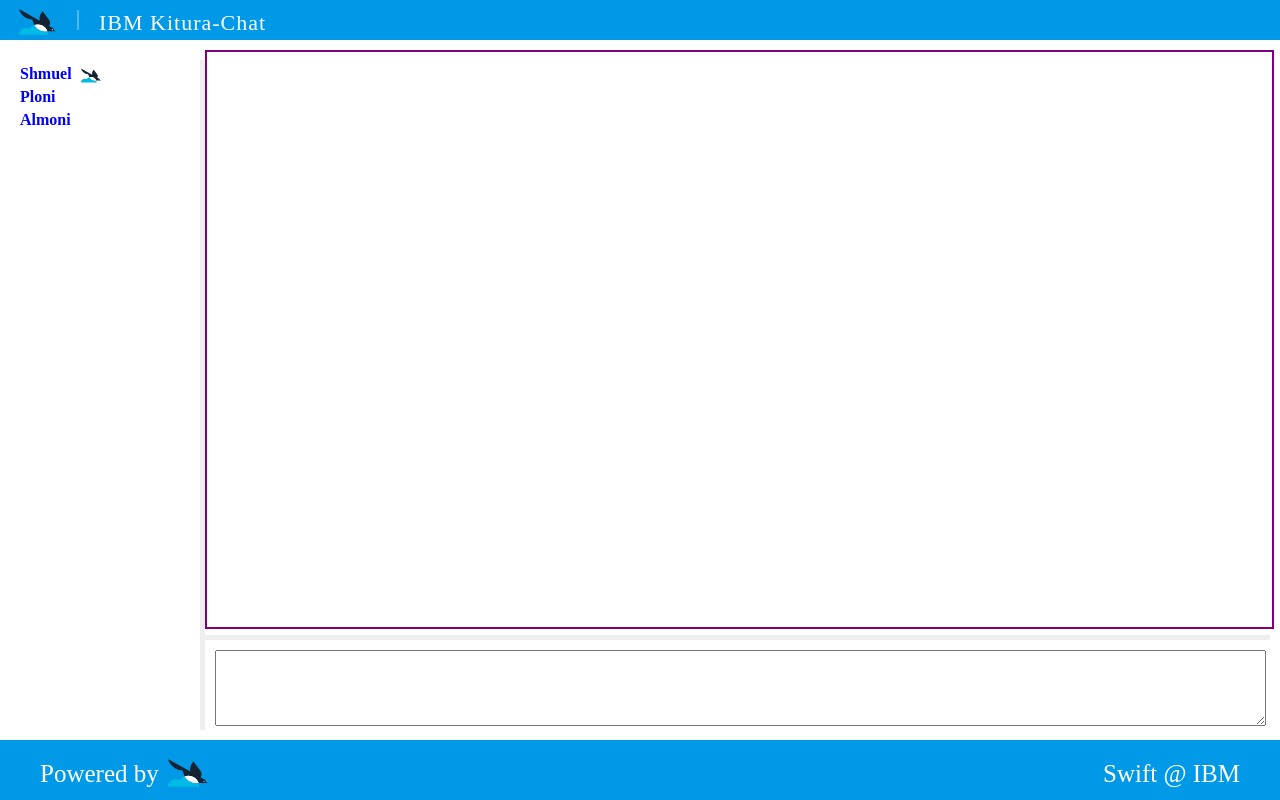
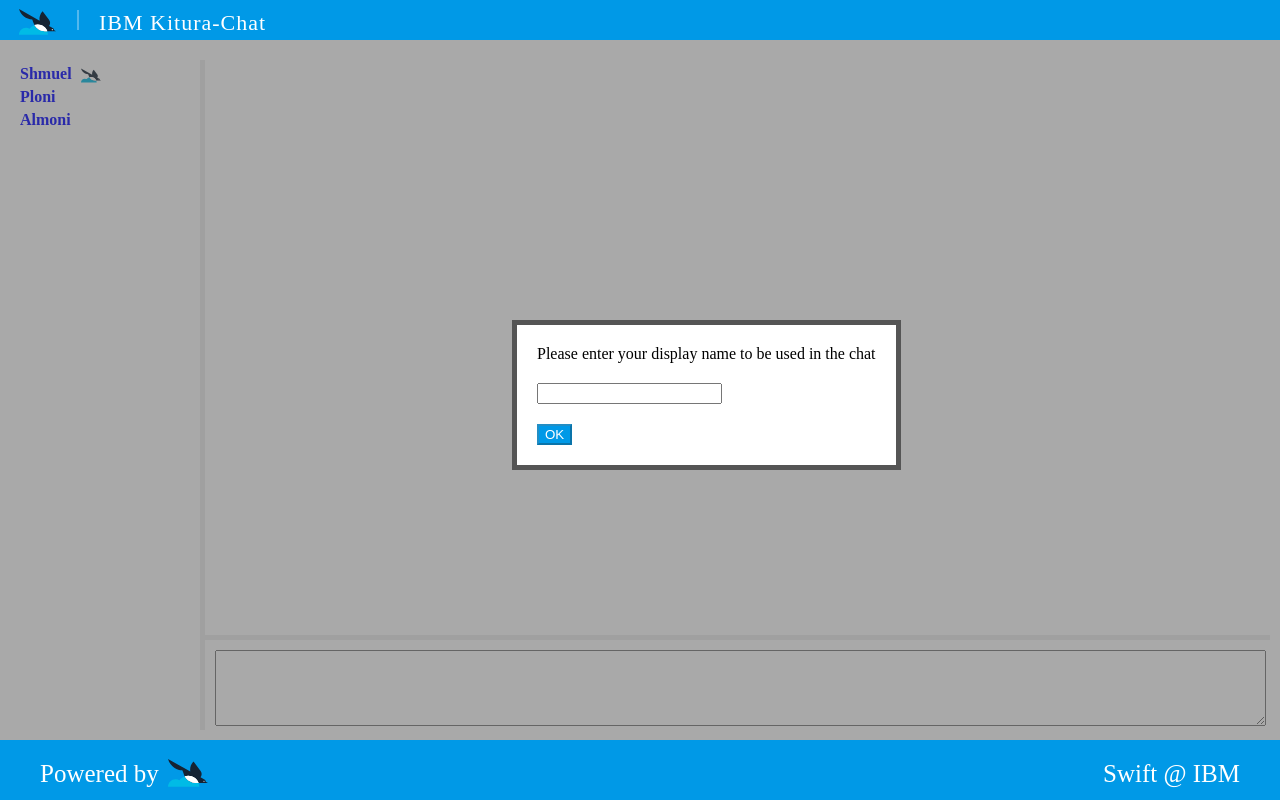
Before and after one commit to IBM-Swift-Sunset/Kitura-Chat-Server, a website: page public/index.html in a window 1280 px wide. Drawn offline with nearby package versions, Linux system fonts and the light colour scheme.

Commit message:
IBM-Swift/Kitura#33 Added dialog to get display name from user

```diff
--- a/public/app.js
+++ b/public/app.js
@@ -25,12 +25,17 @@
         var messagesArea = $('.messagesArea');
         var inputAreaSplitter = $('.inputAreaSplitter');
         var footerBar = $('.footerBar');
+        var coverFrame = $('.coverFrame')
 
         splitter.height(totalHeight - titleBar.height() - footerBar.height() - 30);
         messagesArea.width(totalWidth - participantsArea.width() - splitter.width() - 60);
         messagesArea.height(inputAreaSplitter.offset().top - messagesArea.offset().top - 30);
         $('.inputArea').width(totalWidth - participantsArea.width() - splitter.width() - 60);
         inputAreaSplitter.width(totalWidth-participantsArea.width()-splitter.width() - 40);
+
+        coverFrame.height(totalHeight - titleBar.height() - footerBar.height());
+        coverFrame.offset({top: titleBar.height(), left: 0});
+        $('.displayNameArea').offset({top: totalHeight * .40, left: totalWidth * .40});
     };
 
 
--- a/public/appComponents.js
+++ b/public/appComponents.js
@@ -18,8 +18,13 @@
 app.controller("chat-controller", function($scope) {
     $scope.participants = [ {displayName: "Shmuel", typing: true},
                             {displayName: "Ploni", typing: false},
-                            {displayName: "Almoni", typing: false} ]
-    $scope.displayName = "Testing 1 2 3, testing"
+                            {displayName: "Almoni", typing: false} ];
+    $scope.displayName = "";
+
+    $scope.displayNameEntered = function() {
+        $('.coverFrame').hide();
+        $('.displayNameArea').hide();
+    };
 })
 
 app.directive("chatUi", function() {
--- a/public/chat.css
+++ b/public/chat.css
@@ -20,6 +20,21 @@
      height:100%;
  }
 
+ .coverFrame {
+     z-index: 295;
+     position: absolute;
+     background-color: #555;
+     opacity: .5;
+     width: 100%;
+ }
+
+.displayNameArea {
+    z-index: 300;
+    position: absolute;
+    background-color: white;
+    padding: 20px;
+    border: 5px solid #555;
+}
 
 .documentContents {
     padding: 30px 20px 60px; /* 60px = Height of footerBar */
--- a/public/templates/chatUi.html
+++ b/public/templates/chatUi.html
@@ -9,11 +9,26 @@
 
     <div class="splitter"></div>
 
-    <div class="messagesArea" style="border:2px solid purple;"></div>
+    <div class="messagesArea"></div>
 
     <div class="inputAreaSplitter"></div>
 
     <div class="inputArea">
         <textarea style="height: 100%; width: 100%;"></textarea>
     </div>
+
+    <div class="coverFrame"></div>
+
+    <div class="displayNameArea">
+        <div>Please enter your display name to be used in the chat</div>
+        <form id="displayNameForm" >
+            <input type="text" ng-model="displayName" style="margin-top: 20px;"/>
+            <div style="margin-top: 20px;">
+                <button ng-click="displayNameEntered()" ng-disabled="displayName.length == 0"
+                        style="background-color: #0099e7; color: white;">
+                    OK
+                </button>
+            </div>
+        </form>
+    </div>
 </div>
```
